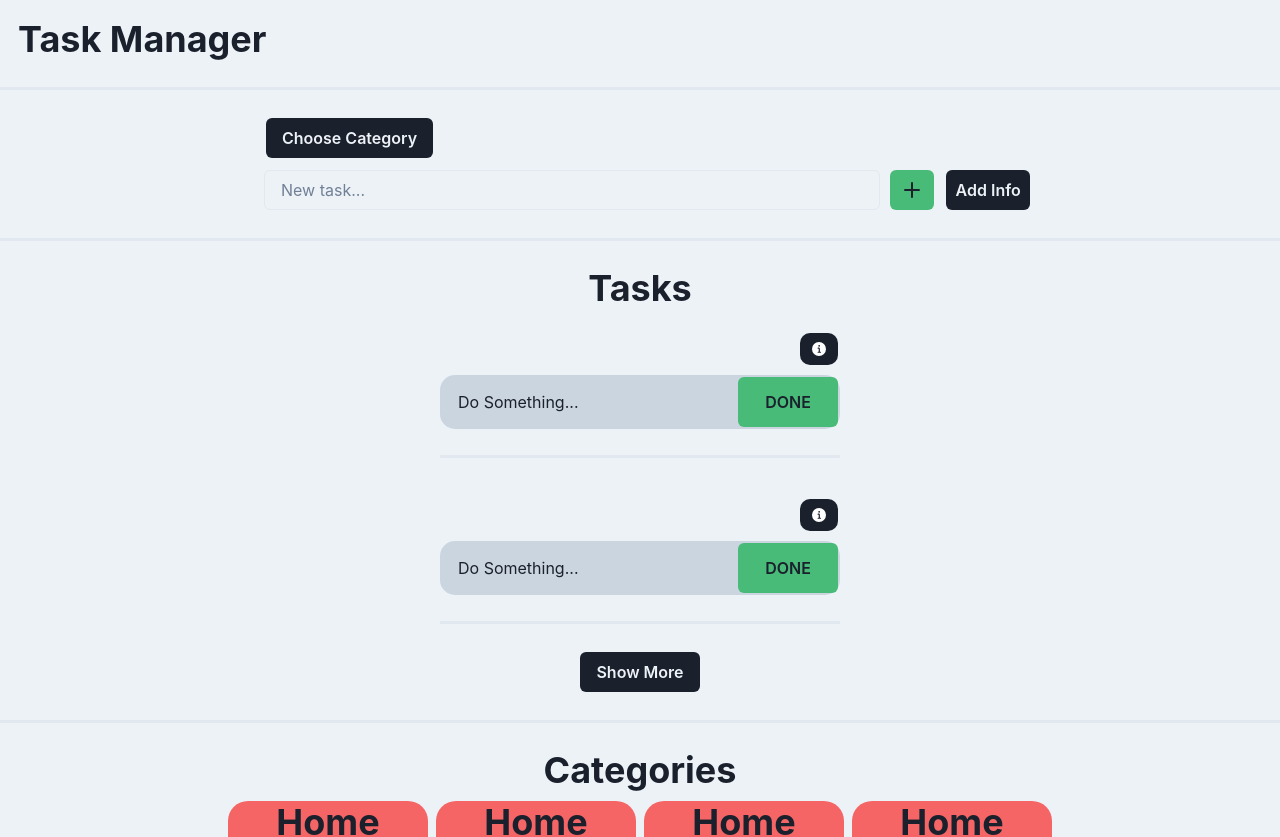
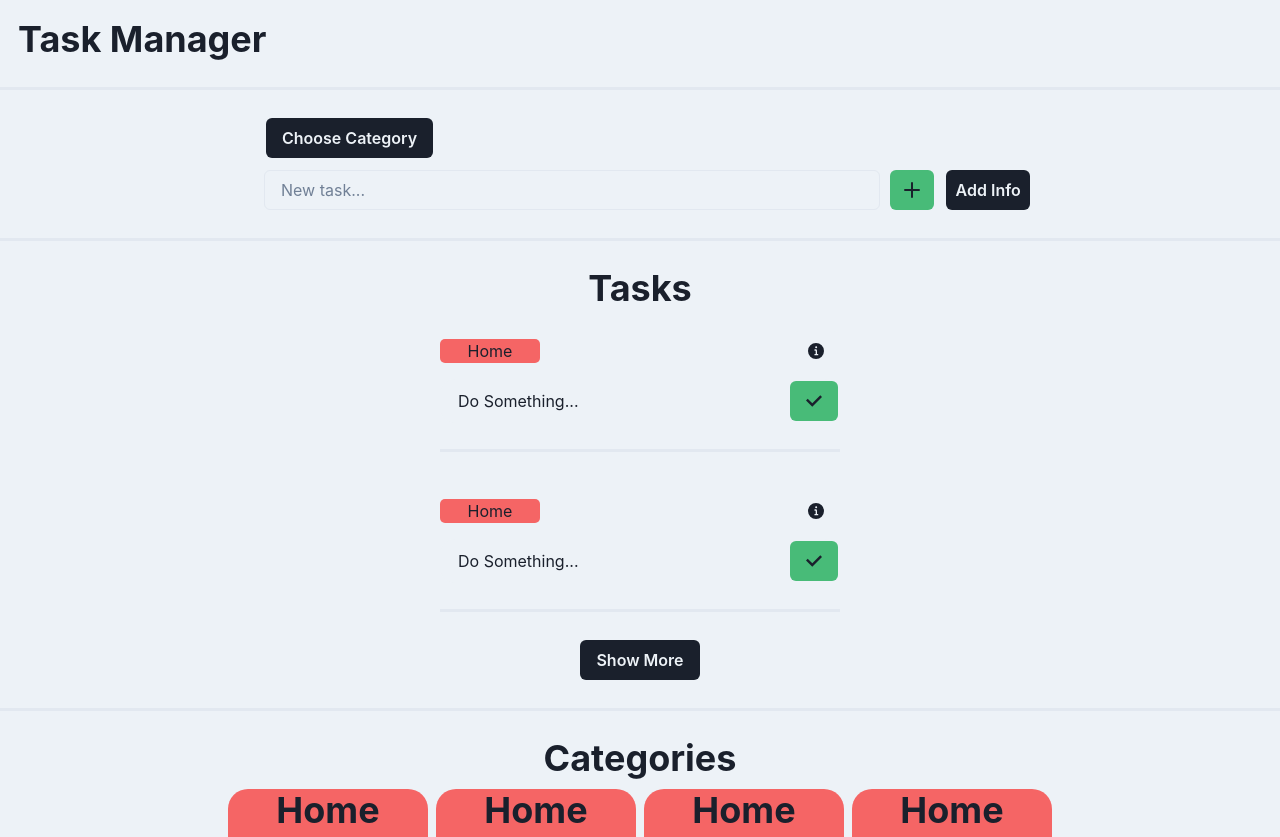
Before and after one commit to facundocarballo/task-manager-go, a Next.js app in the folder web/task-manager/: page / in a window 1280 px wide. Shown: the top 837 px of the page. Built offline with nearby package versions, Linux system fonts and the light colour scheme.

Commit message:
task show category

```diff
--- a/web/task-manager/src/components/Task.tsx
+++ b/web/task-manager/src/components/Task.tsx
@@ -1,29 +1,68 @@
-import { InfoIcon } from '@chakra-ui/icons';
-import { HStack, Spacer, VStack, Box, Button, Text } from '@chakra-ui/react';
+import { CheckIcon, InfoIcon } from '@chakra-ui/icons';
+import { HStack, Spacer, VStack, Box, Button, Text, useDisclosure } from '@chakra-ui/react';
+import {
+    AlertDialog,
+    AlertDialogBody,
+    AlertDialogFooter,
+    AlertDialogHeader,
+    AlertDialogContent,
+    AlertDialogOverlay,
+    AlertDialogCloseButton,
+} from '@chakra-ui/react'
 import React from 'react';
 import { TheDivider } from './TheDivider';
 
 export const Task = () => {
     // Attributes
+    const { isOpen, onOpen, onClose } = useDisclosure()
+    const cancelRef = React.useRef(null)
     // Context
     // Methods
     // Component
-   return(
+    return (
         <>
+            <AlertDialog
+                isOpen={isOpen}
+                leastDestructiveRef={cancelRef}
+                onClose={onClose}
+            >
+                <AlertDialogOverlay>
+                    <AlertDialogContent>
+                        <AlertDialogHeader fontSize='lg' fontWeight='bold'>
+                            Task Title
+                        </AlertDialogHeader>
+                        <AlertDialogCloseButton />
+
+                        <AlertDialogBody>
+                            Are you sure? You can't undo this action afterwards.
+                        </AlertDialogBody>
+
+                        <AlertDialogFooter>
+
+                        </AlertDialogFooter>
+                    </AlertDialogContent>
+                </AlertDialogOverlay>
+            </AlertDialog>
+
             <VStack w='400px' >
-            <Box h='5px'/>
+                <Box h='5px' />
                 <HStack w='full'>
+                    <HStack w='100px' bg='red.400' borderRadius='5px'>
                         <Spacer />
-                <Button variant='secundary' size='sm' borderRadius='10'>
-                    <InfoIcon color='white' />
+                        <Text >Home</Text>
+                        <Spacer />
+                    </HStack>
+                    <Spacer />
+                    <Button variant='info' onClick={onOpen}>
+                        <InfoIcon />
                     </Button>
                 </HStack>
-            <HStack w='full' bg='gray.300' borderRadius='15px'>
-                <Box w='10px'/>
+                <HStack w='full' bg='gray.100' borderRadius='15px'>
+                    <Box w='10px' />
                     <Text>Do Something...</Text>
                     <Spacer />
-                <Button h='50px' w='100px' variant='primary'>
-                    DONE
+                    <Button variant='primary'>
+                        <CheckIcon />
                     </Button>
                 </HStack>
                 <TheDivider horizontal={true} />
--- a/web/task-manager/styles/buttons.tsx
+++ b/web/task-manager/styles/buttons.tsx
@@ -19,6 +19,14 @@ export const ButtonStyles = {
                 boxShadow: 'md',
                 transform: 'scale(1.05)',
             }
+        }),
+        info: () => ({
+            bg: useColorModeValue('light.bg', 'dark.bg'),
+            color: useColorModeValue('dark.bg', 'light.bg'),
+            _hover: {
+                boxShadow: 'md',
+                transform: 'scale(1.15)',
+            }
         })
     }
 }
```
Lines whose indentation alone changed are shown as unchanged.
